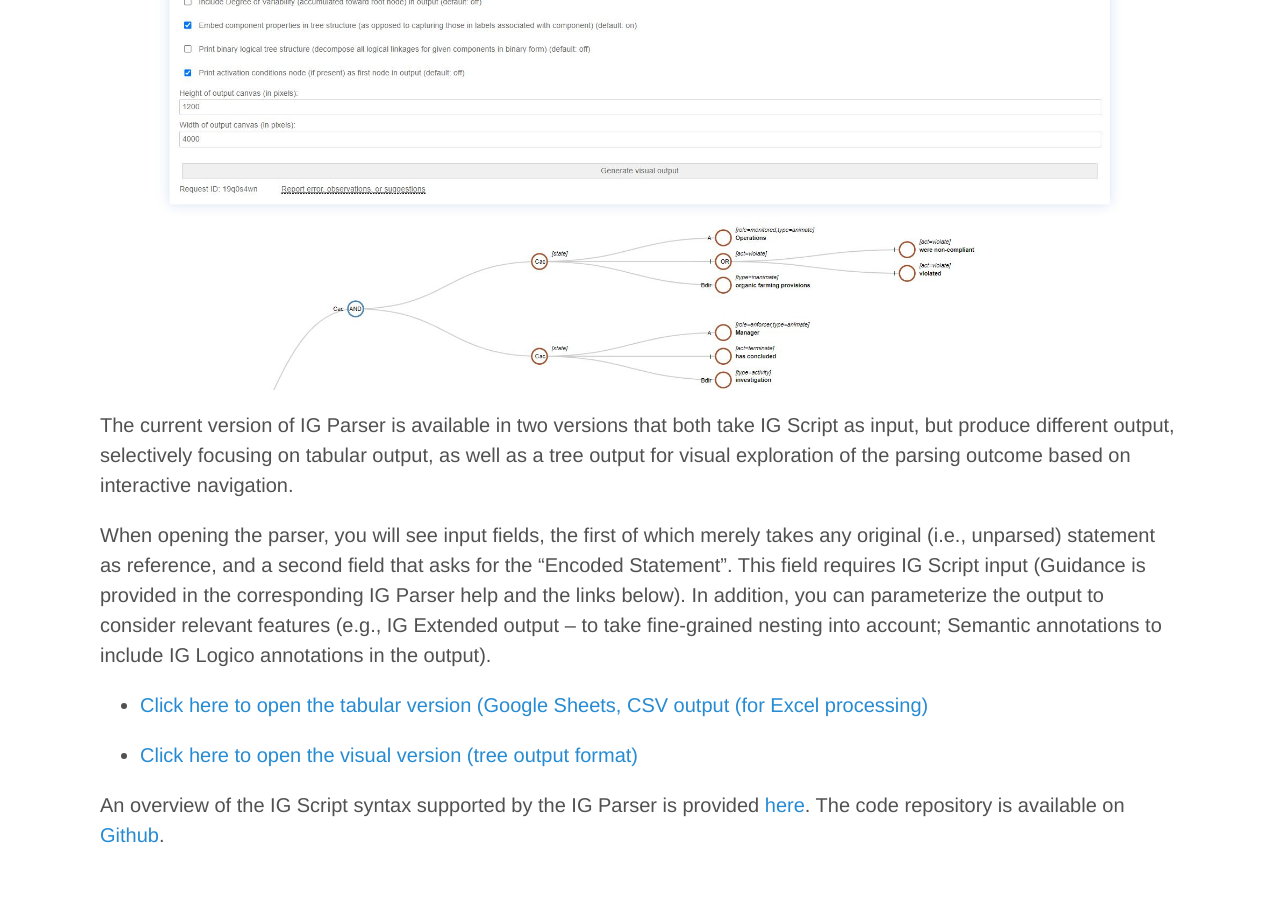
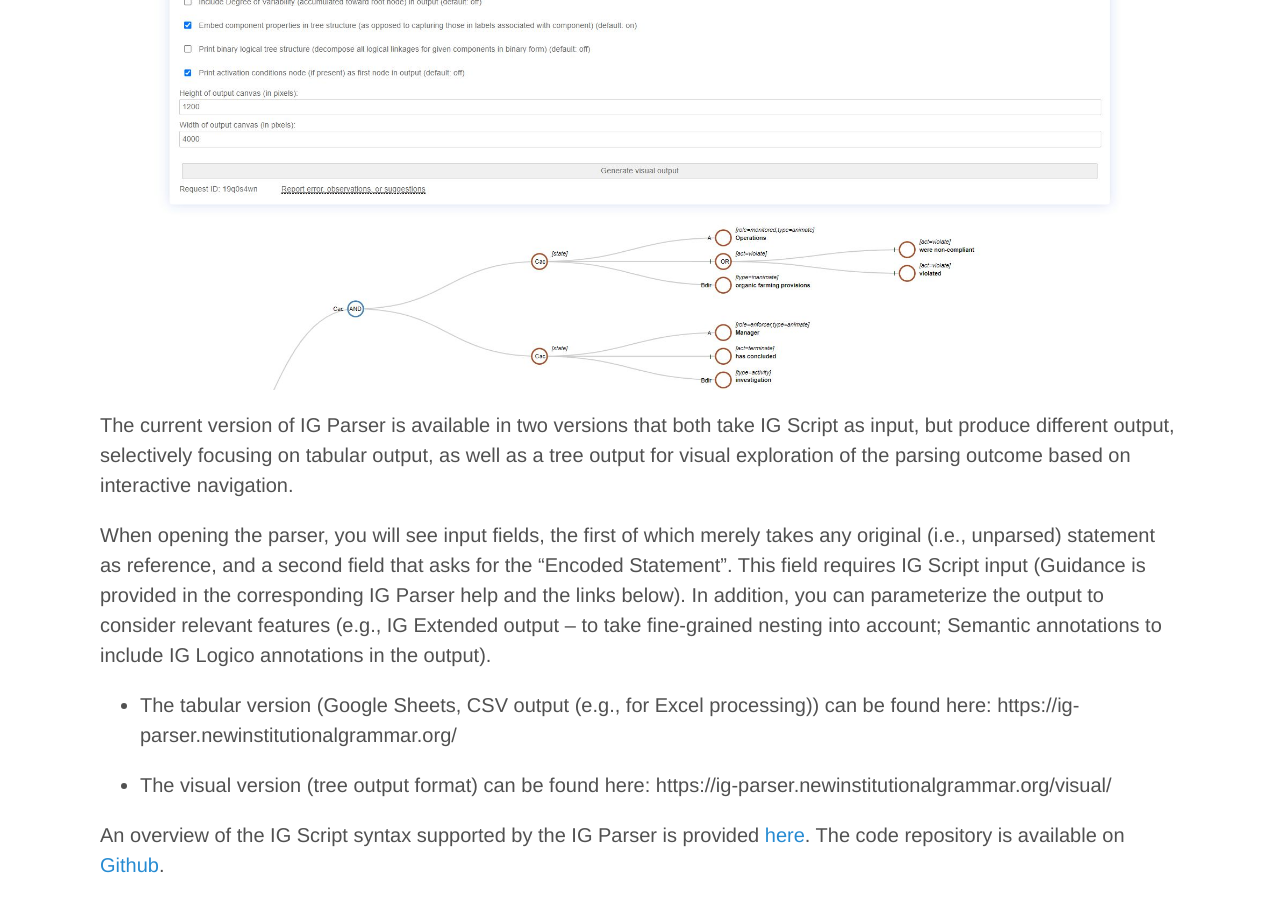
Before and after one commit to InstitutionalGrammar/IG-Book, a Jekyll site: the page built from ig-parser.md, in a window 1280 px wide and 900 px high, scrolled down 583 px. Built offline with Jekyll 4.4.1, drawn with Linux system fonts in a browser that asks for light colours; before the commit the page ends 1453 px from its top, so only the background shows below that.

Commit message:
Refined links on IG Parser page.

```diff
--- a/ig-parser.md
+++ b/ig-parser.md
@@ -16,8 +16,8 @@ The current version of IG Parser is available in two versions that both take IG
 When opening the parser, you will see input fields, the first of which merely takes any original (i.e., unparsed) statement as reference, and a second field that asks for the "Encoded Statement". This field requires IG Script input (Guidance is provided in the corresponding IG Parser help and the links below). In addition, you can parameterize the output to consider relevant features (e.g., IG Extended output -- to take fine-grained nesting into account; Semantic annotations to include IG Logico annotations in the output).
 
 
-* [Click here to open the tabular version (Google Sheets, CSV output (for Excel processing)](https://ig-parser.newinstitutionalgrammar.org/)
+* The tabular version (Google Sheets, CSV output (e.g., for Excel processing)) can be found here: https://ig-parser.newinstitutionalgrammar.org/
 
-* [Click here to open the visual version (tree output format)](https://ig-parser.newinstitutionalgrammar.org/visual/)
+* The visual version (tree output format) can be found here: https://ig-parser.newinstitutionalgrammar.org/visual/
 
 An overview of the IG Script syntax supported by the IG Parser is provided [here](https://github.com/chrfrantz/IG-Parser/blob/main/README.md). The code repository is available on [Github](https://github.com/chrfrantz/IG-Parser).
```
